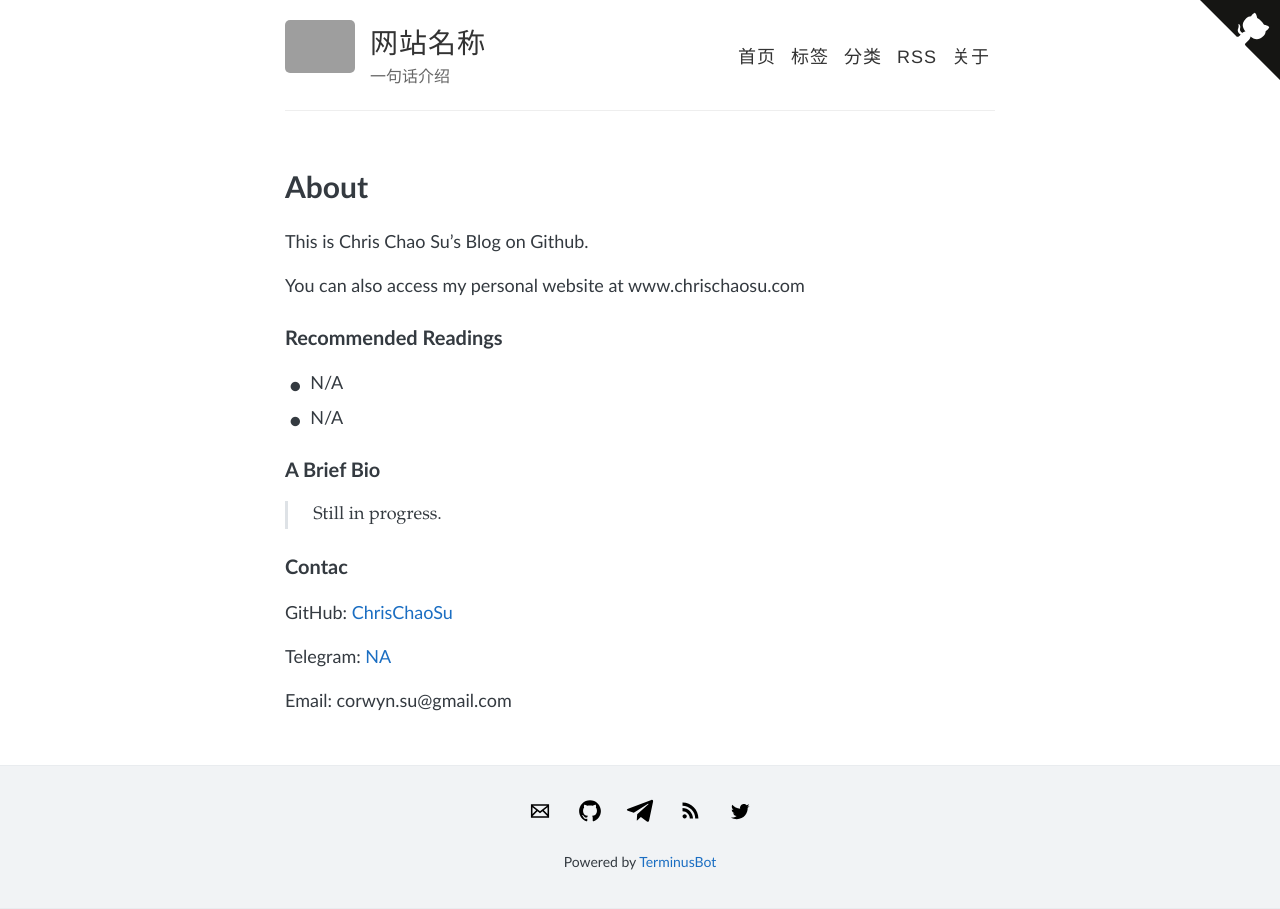
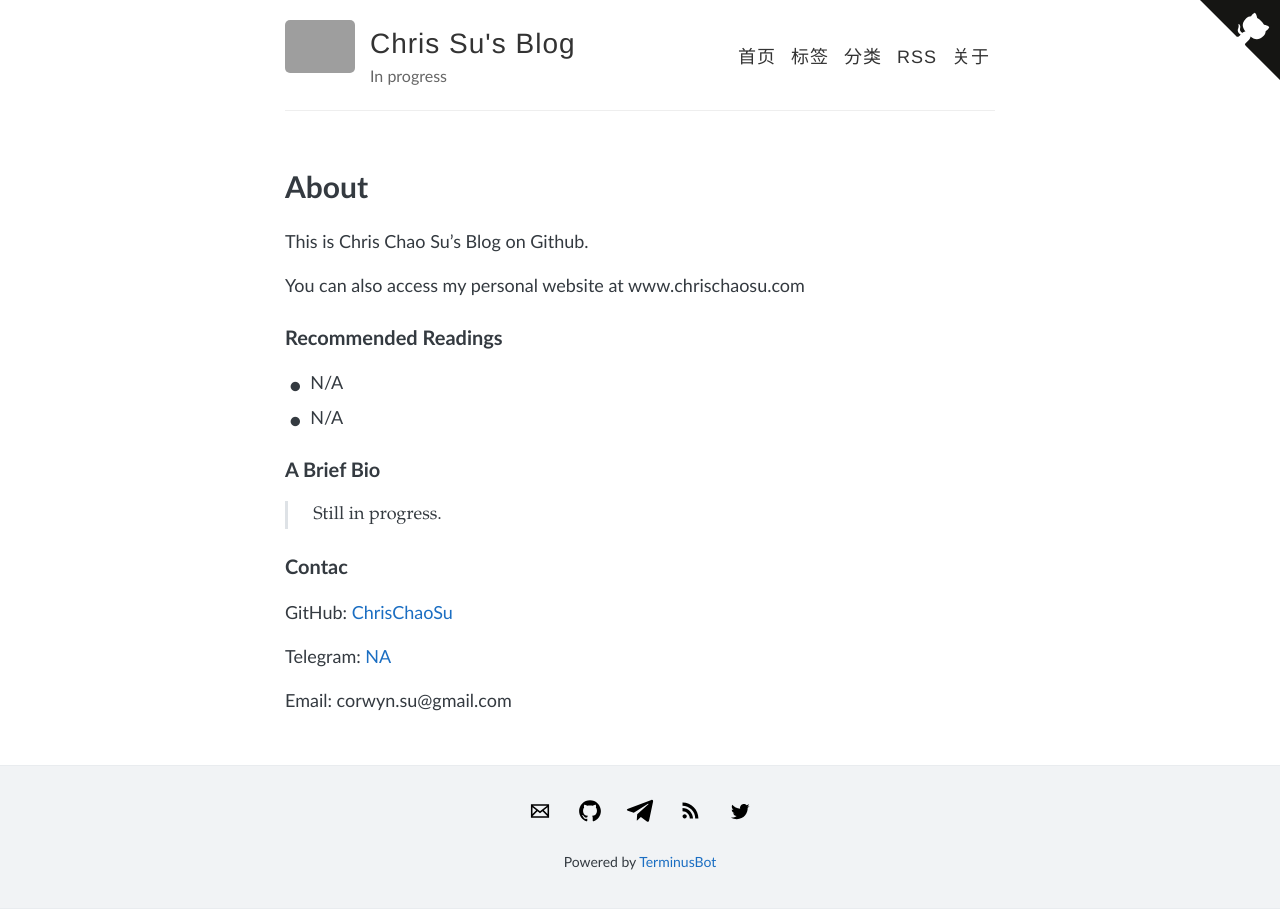
Before and after one commit to chrischaosu/blog, a Jekyll site: the page built from about.md, in a window 1280 px wide. Built offline with Jekyll 4.4.1, drawn with Linux system fonts in a browser that asks for light colours; grey boxes are pictures that could not be loaded.

Commit message:
Update _config.yml

```diff
--- a/_config.yml
+++ b/_config.yml
@@ -3,10 +3,10 @@
 #
 
 # Name of your site (displayed in the header)
-name: 网站名称
+name: Chris Su's Blog
 
 # Short bio or description (displayed in the header)
-description: 一句话介绍
+description: In progress
 
 #
 # Flags below are optional
```
